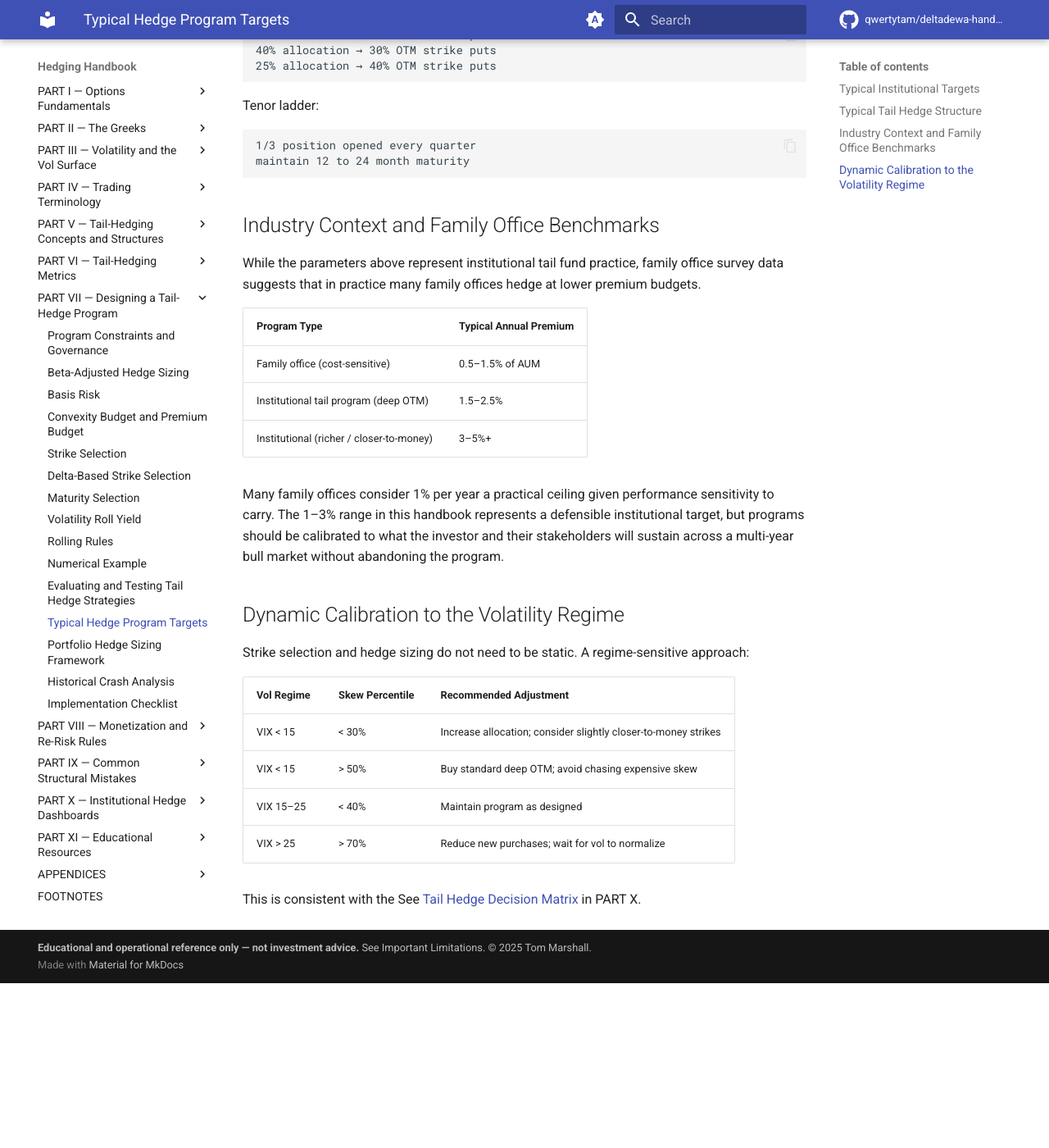
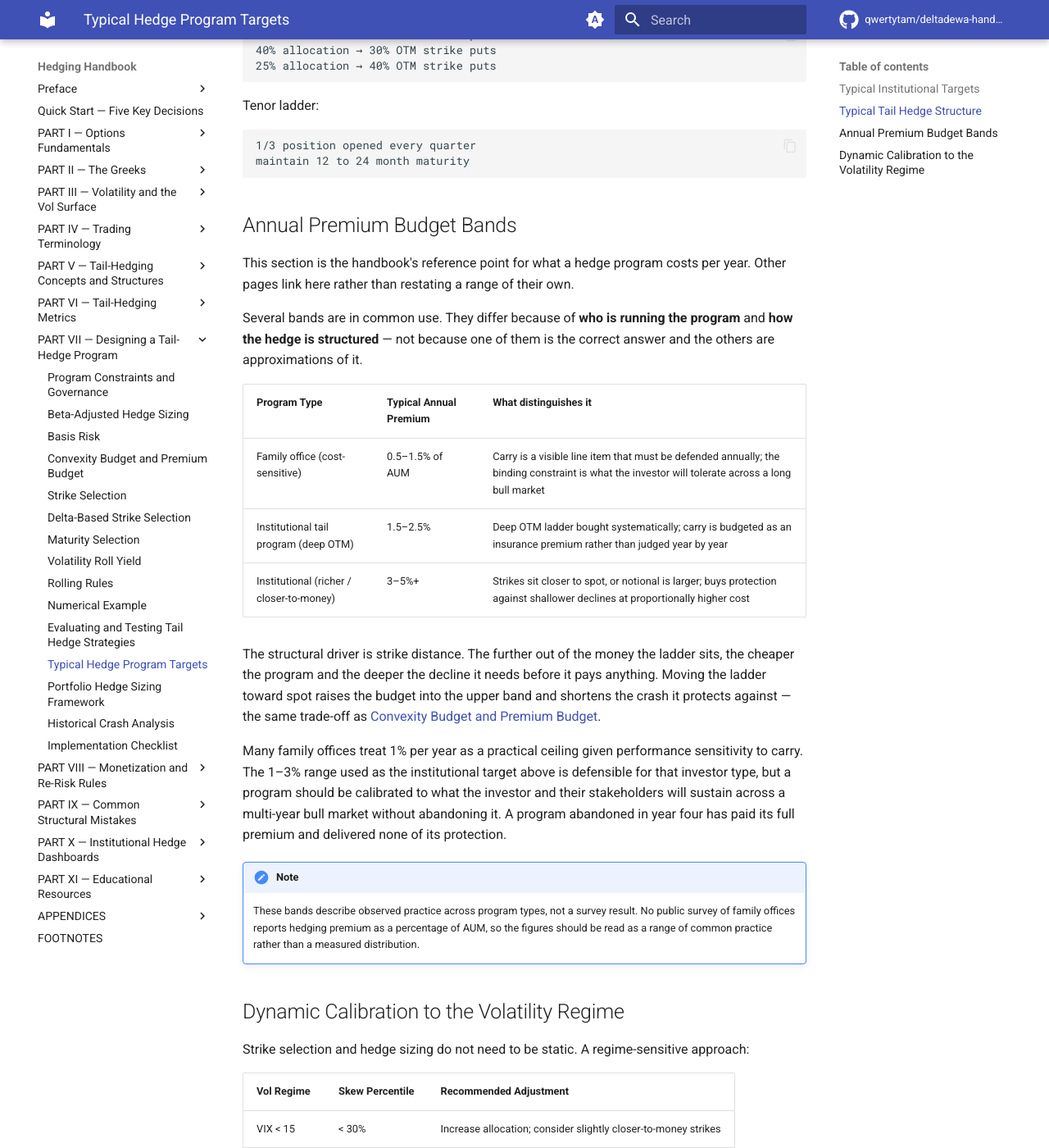
Before and after one commit to qwertytam/deltadewa-handbook, an MkDocs documentation site: the page built from docs/part-7/typical-hedge-program-targets.md, in a window 1280 px wide and 1400 px high, scrolled down 509 px. Shown: the whole window at 82% size. Built offline with MkDocs 1.6.1 and Material for MkDocs 9.7.7, drawn with Linux system fonts in a browser that asks for light colours; comment, search, counter and statistics services are not loaded; before the commit the page ends 1708 px from its top, so only the background shows below that.

Commit message:
Establish a single canonical home for the annual carry budget
Five locations stated an annual premium budget as if each were the number:
1-3% (targets), 1-2% (Quick Start), 1-2% (IPS example), 1-3%/~4%
(convexity-budget), and 1 to 3% in the Part X typical-values table -- a fifth
location the issue did not list, surfaced by the audit.

Rewrites the targets page's family-office section into "Annual Premium Budget
Bands", which now states every band that legitimately exists and what
distinguishes them: investor type and how close to spot the ladder sits. It
does not pick one. The other four locations link here instead of restating.

The Quick Start's figure sat inside a fenced code block, where a link cannot
go, so the block now carries the instruction and the link follows in prose
immediately beneath it.

Drops the "family office survey data suggests" framing. There is no public
survey reporting family-office hedging premium as a percentage of AUM -- the
UBS Global Family Office Report, the largest of its kind, quantifies
allocation and derivative usage but not premium budget -- so the phrase
implied a citation that cannot be given. A note now says explicitly that the
bands describe observed practice rather than a measured distribution.

Load-bearing worked examples that assume a budget figure (numerical-example,
volatility-roll-yield, long-term-return-drag, part-10/introduction) are left
alone. They are example inputs rather than band claims, and rewriting their
arithmetic is outside what this issue asks for.

Closes #23

Co-Authored-By: Claude Sonnet 5 <noreply@anthropic.com>

````diff
--- a/docs/part-7/typical-hedge-program-targets.md
+++ b/docs/part-7/typical-hedge-program-targets.md
@@ -30,17 +30,28 @@ Tenor ladder:
 maintain 12 to 24 month maturity
 ```
 
-## Industry Context and Family Office Benchmarks
+## Annual Premium Budget Bands
 
-While the parameters above represent institutional tail fund practice, family office survey data suggests that in practice many family offices hedge at lower premium budgets.
+This section is the handbook's reference point for what a hedge program costs per year. Other pages link here rather than restating a range of their own.
 
-| Program Type                             | Typical Annual Premium |
-| ---------------------------------------- | ---------------------- |
-| Family office (cost-sensitive)           | 0.5–1.5% of AUM        |
-| Institutional tail program (deep OTM)    | 1.5–2.5%               |
-| Institutional (richer / closer-to-money) | 3–5%+                  |
+Several bands are in common use. They differ because of **who is running the program** and **how the hedge is structured** — not because one of them is the correct answer and the others are approximations of it.
 
-Many family offices consider 1% per year a practical ceiling given performance sensitivity to carry. The 1–3% range in this handbook represents a defensible institutional target, but programs should be calibrated to what the investor and their stakeholders will sustain across a multi-year bull market without abandoning the program.
+| Program Type                             | Typical Annual Premium | What distinguishes it                                                                                                                            |
+| ---------------------------------------- | ---------------------- | ------------------------------------------------------------------------------------------------------------------------------------------------ |
+| Family office (cost-sensitive)           | 0.5–1.5% of AUM        | Carry is a visible line item that must be defended annually; the binding constraint is what the investor will tolerate across a long bull market |
+| Institutional tail program (deep OTM)    | 1.5–2.5%               | Deep OTM ladder bought systematically; carry is budgeted as an insurance premium rather than judged year by year                                 |
+| Institutional (richer / closer-to-money) | 3–5%+                  | Strikes sit closer to spot, or notional is larger; buys protection against shallower declines at proportionally higher cost                      |
+
+The structural driver is strike distance. The further out of the money the ladder sits, the cheaper the program and the deeper the decline it needs before it pays anything. Moving the ladder toward spot raises the budget into the upper band and shortens the crash it protects against — the same trade-off as [Convexity Budget and Premium Budget](convexity-budget-and-premium-budget.md).
+
+Many family offices treat 1% per year as a practical ceiling given performance sensitivity to carry. The 1–3% range used as the institutional target above is defensible for that investor type, but a program should be calibrated to what the investor and their stakeholders will sustain across a multi-year bull market without abandoning it. A program abandoned in year four has paid its full premium and delivered none of its protection.
+
+!!! note
+
+    These bands describe observed practice across program types, not a survey
+    result. No public survey of family offices reports hedging premium as a
+    percentage of AUM, so the figures should be read as a range of common
+    practice rather than a measured distribution.
 
 ## Dynamic Calibration to the Volatility Regime
 
````
Also changed, not shown: docs/part-6/hedge-efficiency-ratio.md (+1 -1 lines), docs/part-7/convexity-budget-and-premium-budget.md (+2 -2 lines), docs/part-7/program-constraints-and-governance.md (+11 -11 lines), docs/part-7/rolling-rules.md (+1 -1 lines), docs/quick-start-five-key-decisions/index.md (+3 -1 lines).
